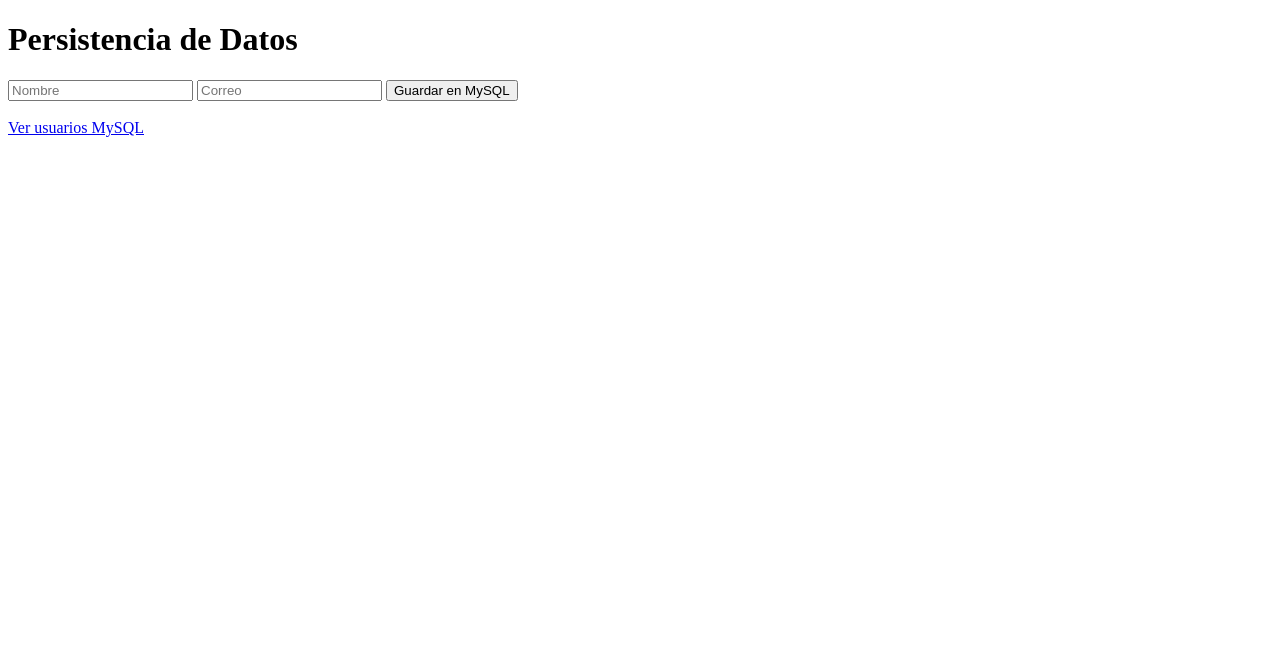
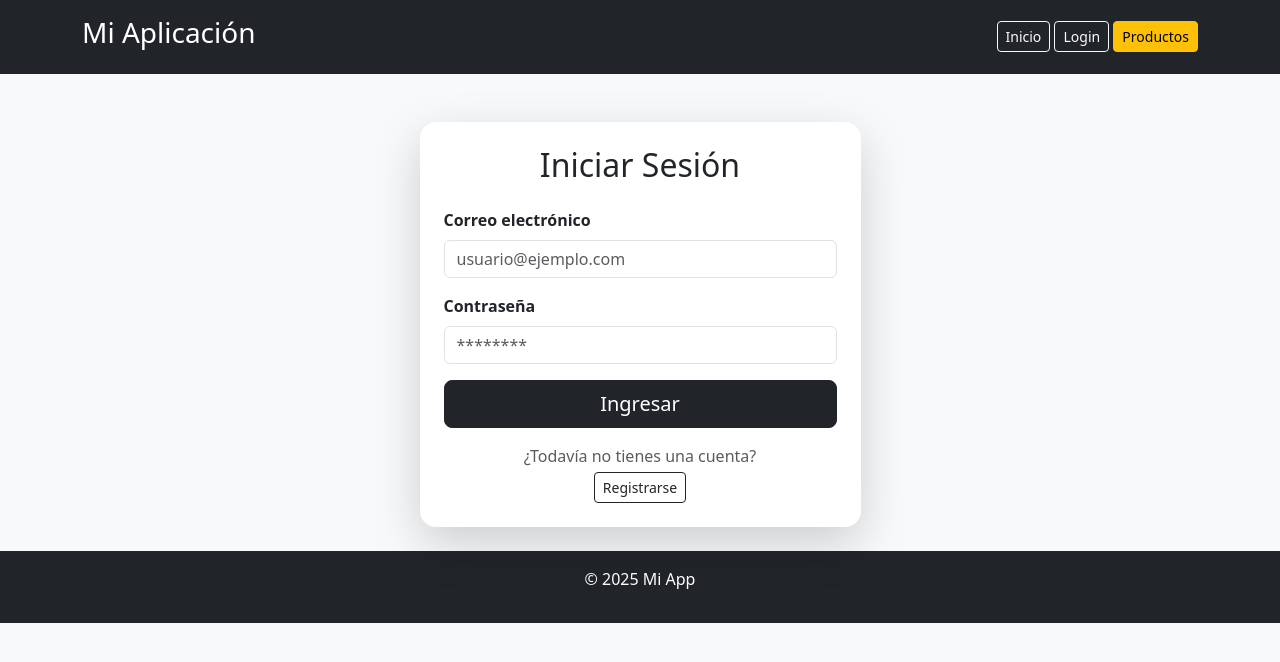
Before and after one commit to Damarisdiazn/Validaci-n-de-formularios, a Flask app: page /login in a window 1280 px wide. Shown: the top 662 px of the page. Run offline with Flask 3, Linux system fonts and the light colour scheme; parts of the project's set-up code (start-up, migrations or seed data) failed here and were passed over.

Commit message:
Mensaje describiendo cambios

```diff
--- a/app.py
+++ b/app.py
@@ -1,33 +1,24 @@
-# app.py
-from flask import Flask, render_template, request, redirect, url_for, flash, jsonify
+from flask import Flask, render_template, request, redirect, url_for, flash
 from flask_sqlalchemy import SQLAlchemy
 from flask_login import LoginManager, login_user, logout_user, login_required, current_user, UserMixin
 from werkzeug.security import generate_password_hash, check_password_hash
-import os, json, csv
-from Conexion.conexion import get_connection  # tu conexión a MySQL
+import mysql.connector
+import os
 
 # ---------------------------
-# Configuración de Flask
+# Configuración Flask
 # ---------------------------
 app = Flask(__name__)
 app.secret_key = "clave_secreta"
 
-# Carpeta de datos
-RUTA_TXT = "datos/datos.txt"
-RUTA_JSON = "datos/datos.json"
-RUTA_CSV = "datos/datos.csv"
-
 # ---------------------------
-# Configuración SQLite
+# Configuración SQLite para usuarios
 # ---------------------------
 BASE_DIR = os.path.abspath(os.path.dirname(__file__))
 app.config["SQLALCHEMY_DATABASE_URI"] = f"sqlite:///{os.path.join(BASE_DIR, 'database', 'usuarios.db')}"
 app.config["SQLALCHEMY_TRACK_MODIFICATIONS"] = False
 db = SQLAlchemy(app)
 
-# ---------------------------
-# Modelo SQLite / Login
-# ---------------------------
 class Usuario(db.Model, UserMixin):
     id = db.Column(db.Integer, primary_key=True)
     nombre = db.Column(db.String(100), nullable=False)
@@ -50,6 +41,17 @@ def load_user(user_id):
     return Usuario.query.get(int(user_id))
 
 # ---------------------------
+# Conexión MySQL para productos
+# ---------------------------
+def get_mysql_connection():
+    return mysql.connector.connect(
+        host="localhost",
+        user="root",         # cambia según tu usuario
+        password="",         # cambia según tu contraseña
+        database="desarrollo_web"
+    )
+
+# ---------------------------
 # Rutas principales
 # ---------------------------
 @app.route('/')
@@ -61,27 +63,6 @@ def index():
 def dashboard():
     return render_template("dashboard.html", nombre=current_user.nombre)
 
-# ---------------------------
-# Registro y login
-# ---------------------------
-@app.route('/register', methods=['GET', 'POST'])
-def register():
-    if request.method == 'POST':
-        nombre = request.form['nombre']
-        email = request.form['email']
-        password = generate_password_hash(request.form['password'])
-
-        if Usuario.query.filter_by(email=email).first():
-            flash("Email ya registrado")
-            return redirect(url_for('register'))
-
-        nuevo_usuario = Usuario(nombre=nombre, email=email, password=password)
-        db.session.add(nuevo_usuario)
-        db.session.commit()
-        flash('Usuario registrado correctamente')
-        return redirect(url_for('login'))
-    return render_template('register.html')
-
 @app.route('/login', methods=['GET', 'POST'])
 def login():
     if request.method == 'POST':
@@ -92,7 +73,7 @@ def login():
             login_user(user)
             return redirect(url_for('dashboard'))
         else:
-            flash('Credenciales incorrectas')
+            flash('Credenciales incorrectas', "danger")
     return render_template('login.html')
 
 @app.route('/logout')
@@ -102,68 +83,82 @@ def logout():
     return redirect(url_for('login'))
 
 # ---------------------------
-# Persistencia con TXT
+# CRUD de productos
 # ---------------------------
-@app.route('/guardar_txt', methods=['POST'])
-def guardar_txt():
-    dato = request.form.get("dato")
-    os.makedirs(os.path.dirname(RUTA_TXT), exist_ok=True)
-    with open(RUTA_TXT, "a") as f:
-        f.write(dato + "\n")
-    return "Dato guardado en TXT"
+@app.route("/productos")
+def productos():
+    conn = get_mysql_connection()
+    cursor = conn.cursor(dictionary=True)
+    cursor.execute("SELECT * FROM productos")
+    productos_db = cursor.fetchall()
+    cursor.close()
+    conn.close()
+    return render_template("productos.html", productos=productos_db)
 
-@app.route('/leer_txt')
-def leer_txt():
-    if not os.path.exists(RUTA_TXT):
-        return "No hay datos aún."
-    with open(RUTA_TXT, "r") as f:
-        contenido = f.readlines()
-    return render_template("resultado.html", datos=contenido)
+@app.route("/crear", methods=["GET", "POST"])
+def crear():
+    if request.method == "POST":
+        nombre = request.form["nombre"]
+        precio = request.form["precio"]
+        stock = request.form["stock"]
 
-# ---------------------------
-# Persistencia con JSON
-# ---------------------------
-@app.route('/guardar_json', methods=['POST'])
-def guardar_json():
-    dato = request.form.get("dato")
-    datos = []
+        if not nombre or not precio or not stock:
+            flash("Todos los campos son obligatorios", "warning")
+            return redirect(url_for("crear"))
 
-    if os.path.exists(RUTA_JSON):
-        with open(RUTA_JSON, "r") as f:
-            try:
-                datos = json.load(f)
-            except:
-                datos = []
+        conn = get_mysql_connection()
+        cursor = conn.cursor()
+        cursor.execute(
+            "INSERT INTO productos (nombre, precio, stock) VALUES (%s, %s, %s)",
+            (nombre, precio, stock)
+        )
+        conn.commit()
+        cursor.close()
+        conn.close()
+        flash("Producto creado exitosamente", "success")
+        return redirect(url_for("productos"))
 
-    datos.append(dato)
-    os.makedirs(os.path.dirname(RUTA_JSON), exist_ok=True)
-    with open(RUTA_JSON, "w") as f:
-        json.dump(datos, f)
+    return render_template("formulario.html")
 
-    return "Dato guardado en JSON"
+@app.route("/editar/<int:id>", methods=["GET", "POST"])
+def editar(id):
+    conn = get_mysql_connection()
+    cursor = conn.cursor(dictionary=True)
+    cursor.execute("SELECT * FROM productos WHERE id_producto = %s", (id,))
+    producto = cursor.fetchone()
 
-@app.route('/leer_json')
-def leer_json():
-    if not os.path.exists(RUTA_JSON):
-        return jsonify([])
-    with open(RUTA_JSON, "r") as f:
-        datos = json.load(f)
-    return jsonify(datos)
+    if request.method == "POST":
+        nombre = request.form["nombre"]
+        precio = request.form["precio"]
+        stock = request.form["stock"]
 
-# ---------------------------
-# Persistencia con CSV
-# ---------------------------
-@app.route('/guardar_csv', methods=['POST'])
-def guardar_csv():
-    dato = request.form.get("dato")
-    os.makedirs(os.path.dirname(RUTA_CSV), exist_ok=True)
-    with open(RUTA_CSV, "a", newline="") as f:
-        escritor = csv.writer(f)
-        escritor.writerow([dato])
-    return "Dato guardado en CSV"
+        cursor.execute("""
+            UPDATE productos SET nombre=%s, precio=%s, stock=%s WHERE id_producto=%s
+        """, (nombre, precio, stock, id))
+        conn.commit()
+        cursor.close()
+        conn.close()
+        flash("Producto actualizado exitosamente", "info")
+        return redirect(url_for("productos"))
 
+    cursor.close()
+    conn.close()
+    return render_template("editar.html", producto=producto)
+
+@app.route("/eliminar/<int:id>")
+def eliminar(id):
+    conn = get_mysql_connection()
+    cursor = conn.cursor()
+    cursor.execute("DELETE FROM productos WHERE id_producto = %s", (id,))
+    conn.commit()
+    cursor.close()
+    conn.close()
+    flash("Producto eliminado", "danger")
+    return redirect(url_for("productos"))
 @app.route('/leer_csv')
 def leer_csv():
+    import csv, os
+    RUTA_CSV = "datos/datos.csv"
     if not os.path.exists(RUTA_CSV):
         return "No hay datos en CSV"
     with open(RUTA_CSV, "r") as f:
@@ -171,40 +166,9 @@ def leer_csv():
         datos = [fila for fila in lector]
     return render_template("resultado.html", datos=datos)
 
-# ---------------------------
-# Persistencia con MySQL
-# ---------------------------
-@app.route('/guardar_mysql', methods=['POST'])
-def guardar_mysql():
-    nombre = request.form.get("dato")
-    email = request.form.get("email", "")
-    try:
-        conn = get_connection()
-        cursor = conn.cursor()
-        cursor.execute("INSERT INTO usuarios (nombre, email) VALUES (%s, %s)", (nombre, email))
-        conn.commit()
-        cursor.close()
-        conn.close()
-        return "Usuario guardado en MySQL ✅"
-    except Exception as e:
-        return f"Error al guardar en MySQL: {e}"
-
-@app.route('/leer_mysql')
-def leer_mysql():
-    try:
-        conn = get_connection()
-        cursor = conn.cursor()
-        cursor.execute("SELECT nombre, email FROM usuarios")
-        datos = cursor.fetchall()
-        cursor.close()
-        conn.close()
-        return render_template("resultado.html", datos=[f"{n} ({m})" for n, m in datos])
-    except Exception as e:
-        return f"Error al leer de MySQL: {e}"
 
 # ---------------------------
 # Ejecutar la app
 # ---------------------------
-if __name__ == '__main__':
+if __name__ == "__main__":
     app.run(debug=True)
-from models import User  # tu modelo de usuario para MySQL
--- a/templates/base.html
+++ b/templates/base.html
@@ -3,24 +3,42 @@
 <head>
     <meta charset="UTF-8">
     <title>{% block title %}Mi App{% endblock %}</title>
+    <!-- Bootstrap CSS -->
+    <link href="https://cdn.jsdelivr.net/npm/bootstrap@5.3.2/dist/css/bootstrap.min.css" rel="stylesheet">
     <link rel="stylesheet" href="{{ url_for('static', filename='style.css') }}">
 </head>
-<body>
-    <header>
-        <h1>Mi Aplicación</h1>
-        <nav>
-            <a href="{{ url_for('index') }}">Inicio</a> |
-            <a href="{{ url_for('register') }}">Registro</a> |
-            <a href="{{ url_for('login') }}">Login</a>
-        </nav>
+<body class="bg-light">
+    <header class="bg-dark text-white p-3">
+        <div class="container d-flex justify-content-between align-items-center">
+            <h1 class="h3">Mi Aplicación</h1>
+            <nav>
+                <a href="{{ url_for('index') }}" class="btn btn-outline-light btn-sm">Inicio</a>
+                <a href="{{ url_for('login') }}" class="btn btn-outline-light btn-sm">Login</a>
+                <a href="{{ url_for('productos') }}" class="btn btn-warning btn-sm">Productos</a>
+            </nav>
+        </div>
     </header>
-    <hr>
-    <main>
+
+    <main class="container mt-4">
+        {% with messages = get_flashed_messages(with_categories=true) %}
+          {% if messages %}
+            {% for category, message in messages %}
+              <div class="alert alert-{{ category }} alert-dismissible fade show" role="alert">
+                {{ message }}
+                <button type="button" class="btn-close" data-bs-dismiss="alert"></button>
+              </div>
+            {% endfor %}
+          {% endif %}
+        {% endwith %}
+
         {% block content %}{% endblock %}
     </main>
-    <hr>
-    <footer>
+
+    <footer class="bg-dark text-white text-center py-3 mt-4">
         <p>&copy; 2025 Mi App</p>
     </footer>
+
+    <!-- Bootstrap JS -->
+    <script src="https://cdn.jsdelivr.net/npm/bootstrap@5.3.2/dist/js/bootstrap.bundle.min.js"></script>
 </body>
 </html>
--- a/templates/login.html
+++ b/templates/login.html
@@ -1,17 +1,35 @@
-<!DOCTYPE html>
-<html lang="es">
-<head>
-    <meta charset="UTF-8">
-    <title>Persistencia de Datos</title>
-</head>
-<body>
-    <h1>Persistencia de Datos</h1>
-    <form method="POST" action="/guardar_mysql">
-        <input type="text" name="dato" placeholder="Nombre">
-        <input type="text" name="mail" placeholder="Correo">
-        <button type="submit">Guardar en MySQL</button>
-    </form>
-    <br>
-    <a href="/leer_mysql">Ver usuarios MySQL</a>
-</body>
-</html>
+{% extends "base.html" %}
+
+{% block title %}Login{% endblock %}
+
+{% block content %}
+<div class="container mt-5">
+  <div class="row justify-content-center">
+    <div class="col-md-5">
+      <div class="card shadow-lg p-4 rounded-4 border-0">
+        <h2 class="text-center mb-4 text-dark">Iniciar Sesión</h2>
+        <form method="POST">
+          <div class="mb-3">
+            <label class="form-label fw-bold">Correo electrónico</label>
+            <input type="email" name="email" class="form-control" placeholder="usuario@ejemplo.com" required>
+          </div>
+
+          <div class="mb-3">
+            <label class="form-label fw-bold">Contraseña</label>
+            <input type="password" name="password" class="form-control" placeholder="********" required>
+          </div>
+
+          <div class="d-grid">
+            <button type="submit" class="btn btn-dark btn-lg rounded-3">Ingresar</button>
+          </div>
+        </form>
+
+        <div class="text-center mt-3">
+          <p class="mb-1 text-muted">¿Todavía no tienes una cuenta?</p>
+          <a href="{{ url_for('login') }}" class="btn btn-outline-dark btn-sm">Registrarse</a>
+        </div>
+      </div>
+    </div>
+  </div>
+</div>
+{% endblock %}
```
Also changed, not shown: templates/editar.html (added, +26 -0 lines), templates/formulario.html (added, +26 -0 lines), templates/index.html (+20 -3 lines), templates/productos.html (added, +33 -0 lines), templates/register.html (deleted, +0 -8 lines).
